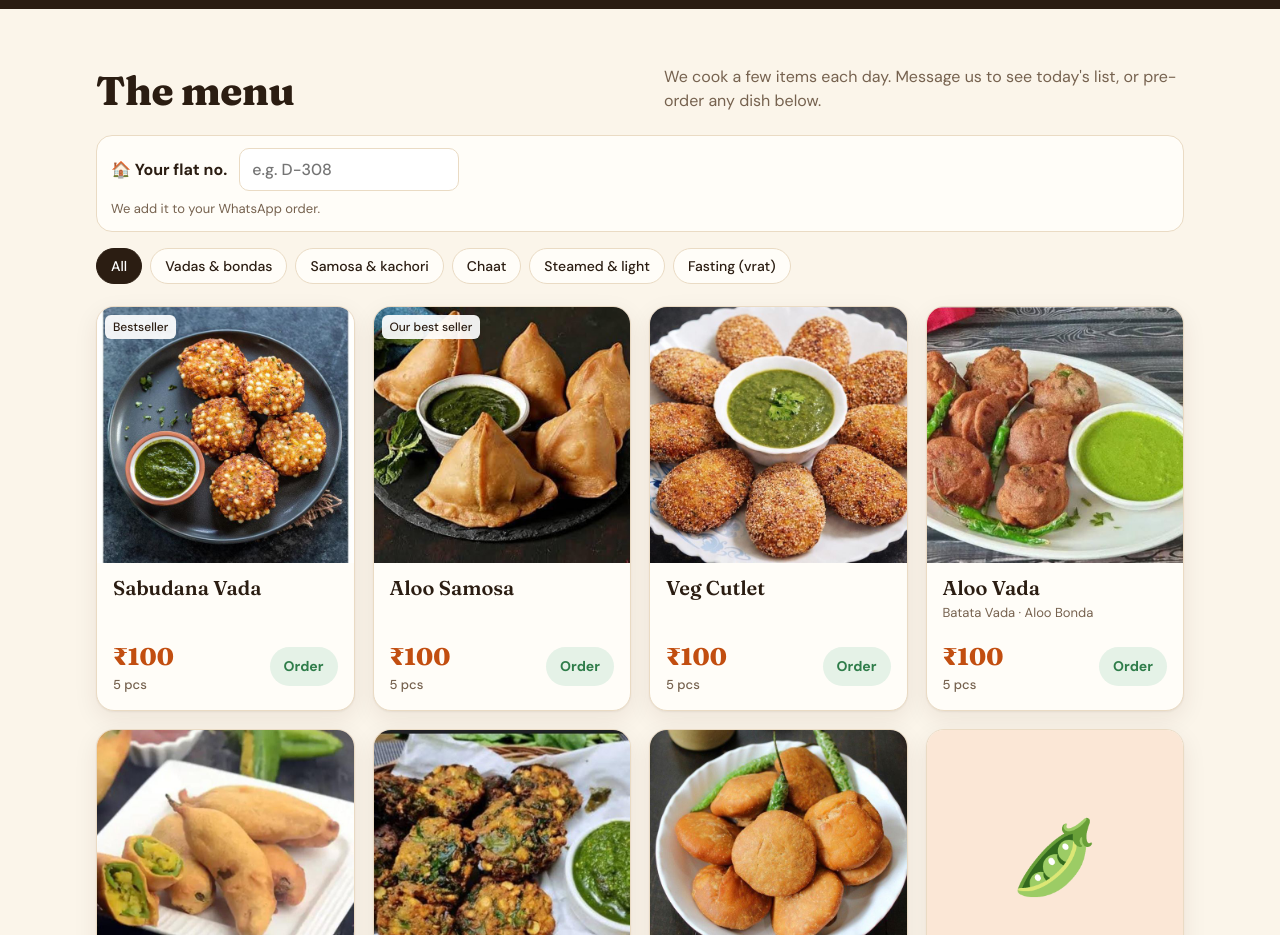
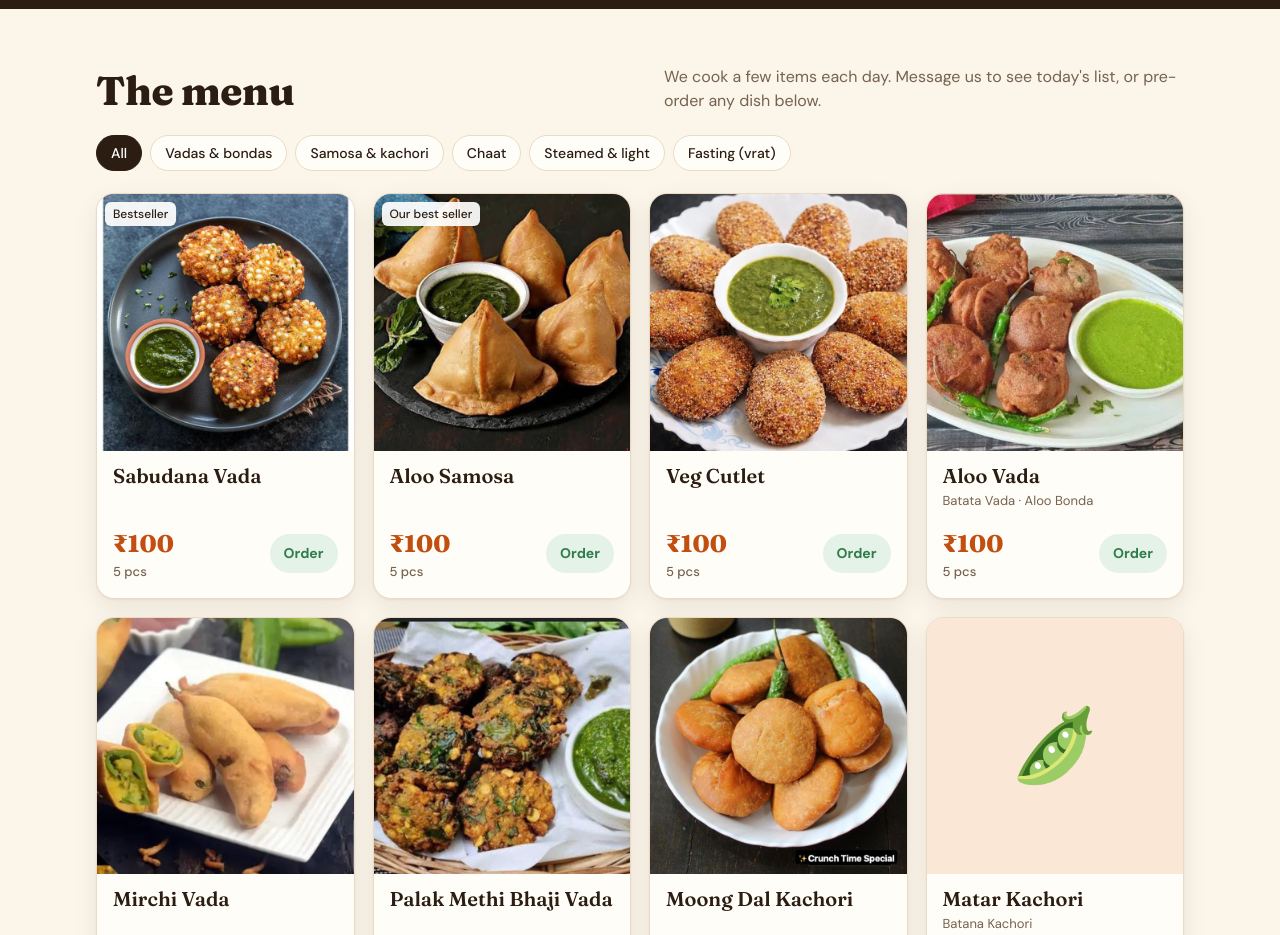
Before and after one commit to MR-MukundRathi/crunch-time-snacks, a website: page index.html in a window 1280 px wide. Shown: the part 840-1775 px from the top of the page. Drawn offline with Linux system fonts and the light colour scheme; no server answers.

Commit message:
Remove flat no. field; drafts keep a blank Flat no line
Co-Authored-By: Claude Opus 5.5 <noreply@anthropic.com>

```diff
--- a/index.html
+++ b/index.html
@@ -314,11 +314,6 @@ footer .copy{grid-column:1/-1;border-top:1px solid rgba(255,255,255,.12);padding
       <h2>The menu</h2>
       <p>We cook a few items each day. Message us to see today's list, or pre-order any dish below.</p>
     </div>
-    <label class="flat">
-      <span>🏠 Your flat no.</span>
-      <input id="flat" type="text" inputmode="text" autocomplete="off" maxlength="20" placeholder="e.g. D-308">
-      <small>We add it to your WhatsApp order.</small>
-    </label>
     <div class="filters" role="group" aria-label="Filter menu">
       <button class="chip" aria-pressed="true" data-f="all">All</button>
       <button class="chip" aria-pressed="false" data-f="vada">Vadas &amp; bondas</button>
@@ -495,24 +490,15 @@ function applyFilter() {
 }
 
 
-// Flat number: saved on this phone, added to every WhatsApp draft
-const flatIn = document.getElementById("flat");
-try { flatIn.value = localStorage.getItem("ct_flat") || ""; } catch (e) {}
+// Every WhatsApp draft ends with a blank "Flat no:" line for the customer to fill in
 function refreshLinks() {
-  const flat = flatIn.value.trim();
-  flatIn.parentElement.classList.toggle("saved", !!flat);
   document.querySelectorAll("[data-wa]").forEach(a => {
     let msg = a.dataset.wa;
     try { msg = decodeURIComponent(msg); } catch (e) {}
-    msg += `\nFlat no: ${flat}`;
-    a.href = wa(msg);
+    a.href = wa(msg + "\nFlat no: ");
     a.target = "_blank"; a.rel = "noopener";
   });
 }
-flatIn.addEventListener("input", () => {
-  try { localStorage.setItem("ct_flat", flatIn.value.trim()); } catch (e) {}
-  refreshLinks();
-});
 
 document.querySelectorAll(".chip").forEach(b => b.addEventListener("click", () => {
   document.querySelectorAll(".chip").forEach(x => x.setAttribute("aria-pressed", x === b));
```
